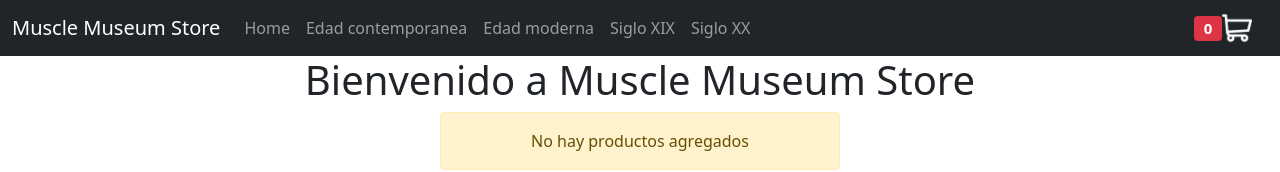
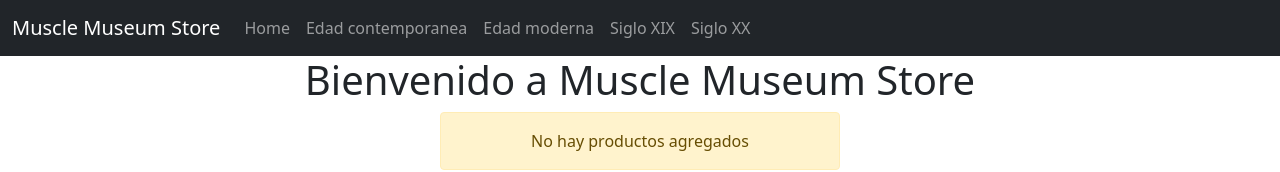
Before and after one commit to ktatianna/muscle-museum-store, a React (Create React App) app: page /cart in a window 1280 px wide. Shown: the top 172 px of the page. Built offline with nearby package versions, Linux system fonts and the light colour scheme.

Commit message:
add getTotal

```diff
--- a/src/components/Cart/Cart.js
+++ b/src/components/Cart/Cart.js
@@ -1,11 +1,11 @@
-import { Table, Button, Placeholder } from "react-bootstrap";
+import { Table, Button } from "react-bootstrap";
 import './Cart.css';
 import { useContext } from "react"
 import CartContext from "../../context/CartContext"
 
 const Cart = () => {
 
-  const { cart, removeItem } = useContext(CartContext)
+  const { cart, removeItem, getTotal } = useContext(CartContext)
 
   if(cart.length === 0 ) {
     return (
@@ -45,8 +45,8 @@ const Cart = () => {
             </tr>
           ))}
           <tr>
-            <td colSpan={3}>total</td>
-            <td>tanto</td>
+            <td colSpan={3}>Total carrito</td>
+            <td>{getTotal()}</td>
             <td>-</td>
           </tr>
         </tbody>
--- a/src/components/NavBar/NavBar.js
+++ b/src/components/NavBar/NavBar.js
@@ -6,7 +6,11 @@ import { useEffect, useState } from "react";
 import CartWidget from '../../components/CartWidget/CartWidget';
 import { getCategories } from "../../utils/getArtworks";
 
+import { useContext } from "react"
+import CartContext from "../../context/CartContext"
+
 const NavBar = () => {
+  const { cart } = useContext(CartContext)
   const [categories, setCategories] = useState([])
 
   useEffect(() => {
@@ -36,7 +40,9 @@ const NavBar = () => {
               </NavLink>)}
             </Nav>
           </Navbar.Collapse>
-          <CartWidget />
+          { cart.length > 0 &&
+            <CartWidget />
+          }
         </Container>
       </Navbar>
     </>
--- a/src/context/CartContext.js
+++ b/src/context/CartContext.js
@@ -34,7 +34,9 @@ const removeItem = (id) => {
 }
 
 const getTotal = () => {
-
+  return cart.reduce((acumulated, currentItem) => {
+		return acumulated + currentItem.quantity*currentItem.price
+	}, 0);
 }
 
   return(
@@ -44,7 +46,8 @@ const getTotal = () => {
       getQuantity,
       isInCart,
       clearCart,
-      removeItem
+      removeItem,
+      getTotal,
     }}>
       {children}
     </CartContext.Provider>
```
